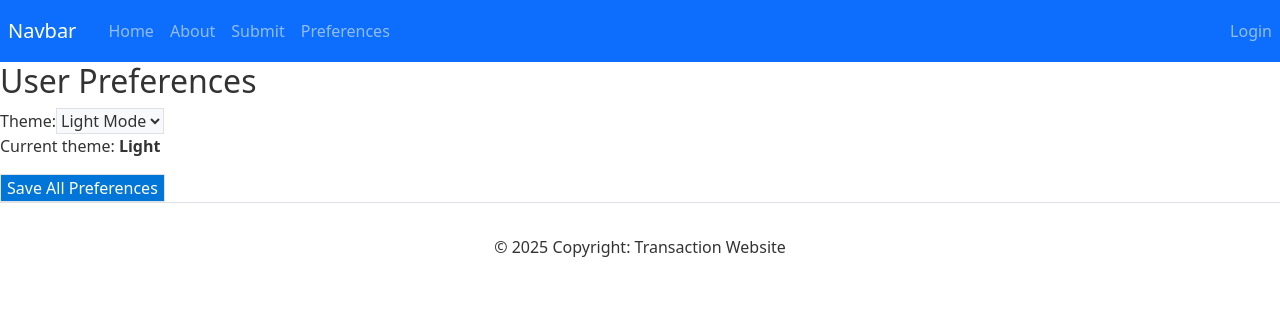
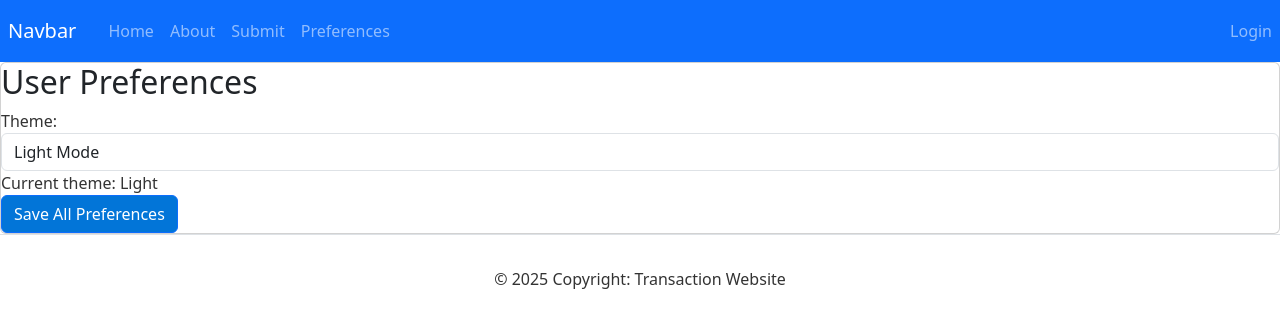
Before and after one commit to KyryloKozlovskyi/AI-Document-Processor, a React (Create React App) app: page /preferences in a window 1280 px wide. Shown: the top 328 px of the page. Built offline with nearby package versions, Linux system fonts and the light colour scheme.

Commit message:
Add styling to preferences page.

```diff
--- /dev/null
+++ b/src/components/Preferences.css
@@ -0,0 +1,104 @@
+.preferences-container {
+    max-width: 800px;
+    margin: 0 auto;
+    padding: 20px;
+    background-color: var(--card-bg, #ffffff);
+    border-radius: 8px;
+    box-shadow: 0 2px 10px rgba(0, 0, 0, 0.1);
+}
+
+.preferences-container .page-title {
+    font-size: 1.8rem;
+    margin-bottom: 20px;
+    color: var(--text-primary, #333);
+    border-bottom: 1px solid var(--border-color, #eee);
+    padding-bottom: 15px;
+}
+
+.preferences-content {
+    display: flex;
+    flex-direction: column;
+    gap: 24px;
+}
+
+.preference-section {
+    margin-bottom: 20px;
+}
+
+.form-group {
+    display: flex;
+    align-items: center;
+    margin-bottom: 15px;
+}
+
+.form-group label {
+    min-width: 120px;
+    font-weight: 500;
+    color: var(--text-secondary, #555);
+}
+
+.form-control {
+    flex-grow: 1;
+    padding: 8px 12px;
+    border: 1px solid var(--border-color, #ddd);
+    border-radius: 4px;
+    background-color: var(--input-bg, #fff);
+    color: var(--text-primary, #333);
+    font-size: 14px;
+    transition: border-color 0.2s;
+}
+
+.form-control:focus {
+    border-color: var(--primary-color, #4a6da7);
+    outline: none;
+    box-shadow: 0 0 0 2px rgba(74, 109, 167, 0.1);
+}
+
+.theme-display {
+    margin-top: 15px;
+    color: var(--text-secondary, #666);
+}
+
+.theme-badge {
+    display: inline-block;
+    padding: 3px 8px;
+    border-radius: 4px;
+    margin-left: 8px;
+    font-weight: 500;
+}
+
+.theme-badge.light {
+    background-color: #f5f5f5;
+    color: #333;
+    border: 1px solid #ddd;
+}
+
+.theme-badge.dark {
+    background-color: #333;
+    color: #fff;
+    border: 1px solid #222;
+}
+
+.preferences-actions {
+    display: flex;
+    justify-content: flex-end;
+    margin-top: 20px;
+}
+
+.btn {
+    padding: 8px 16px;
+    border-radius: 4px;
+    font-weight: 500;
+    cursor: pointer;
+    transition: all 0.2s;
+    border: none;
+}
+
+.btn-primary {
+    background-color: var(--primary-color, #4a6da7);
+    color: white;
+}
+
+.btn-primary:hover {
+    background-color: var(--primary-hover, #3a5a8a);
+}
--- a/src/components/Preferences.js
+++ b/src/components/Preferences.js
@@ -35,24 +35,40 @@ const Preferences = () => {
     };
 
     return (
-        <div className="preferences-container">
-            <h2>User Preferences</h2>
-            <div className="theme-selector">
+        <div className="preferences-container card">
+            <h2 className="page-title">User Preferences</h2>
+            <div className="preferences-content">
+                <div className="preference-section">
+                    <div className="form-group">
                         <label htmlFor="theme-select">Theme:</label>
                         <select
                             id="theme-select"
                             name="theme"
                             value={preferences.theme}
                             onChange={handleChange}
+                            className="form-control"
                         >
                             <option value="light">Light Mode</option>
                             <option value="dark">Dark Mode</option>
                         </select>
                     </div>
-            <p>Current theme: <strong>{preferences.theme.charAt(0).toUpperCase() + preferences.theme.slice(1)}</strong></p>
-            <button className="save-button" onClick={handleSave}>
+                    <div className="theme-display">
+                        <span>Current theme: </span>
+                        <span className={`theme-badge ${preferences.theme}`}>
+                            {preferences.theme.charAt(0).toUpperCase() + preferences.theme.slice(1)}
+                        </span>
+                    </div>
+                </div>
+
+                <div className="preferences-actions">
+                    <button
+                        className="btn btn-primary save-button"
+                        onClick={handleSave}
+                    >
                         Save All Preferences
                     </button>
+                </div>
+            </div>
         </div>
     );
 };
```
Lines whose indentation alone changed are shown as unchanged.
